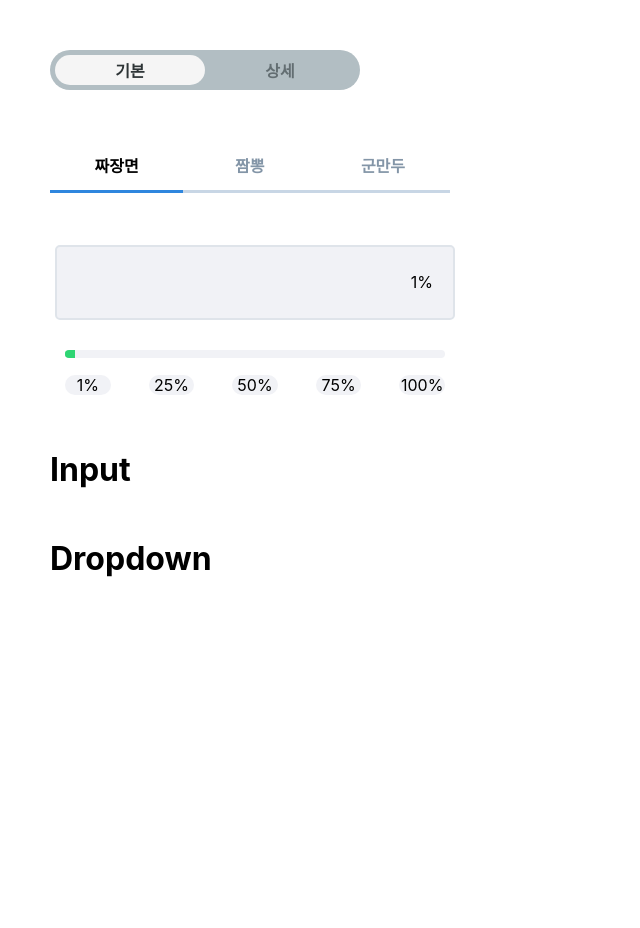
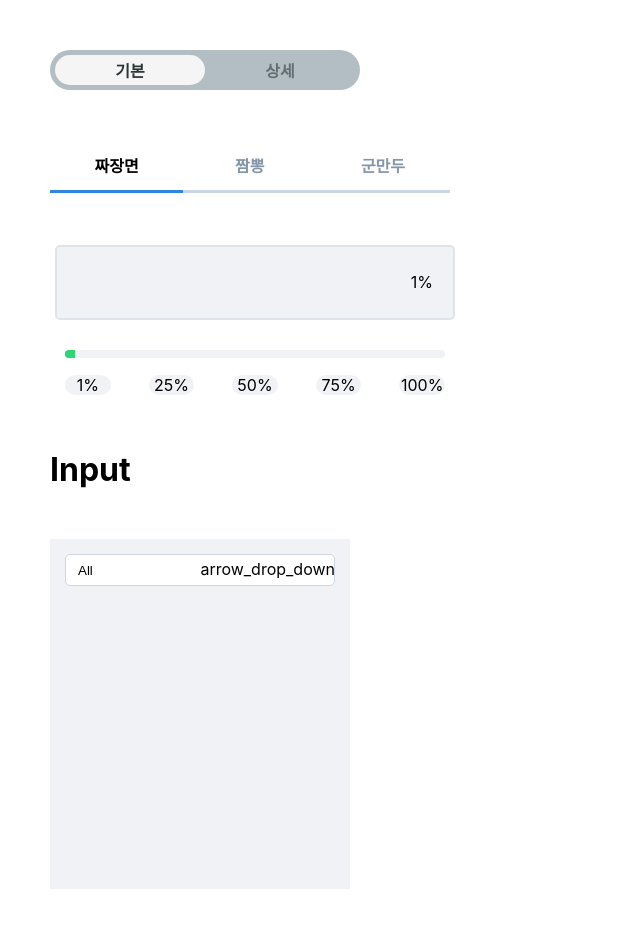
Before and after one commit to lisarnjs/wanted_pre_onboarding, a React (Create React App) app: page / in a window 1280 px wide. Shown: the top 928 px of the page, without its empty margins (0-640 px from the left). Before the commit the page ends 800 px from the top, so only its background shows below. Built offline with nearby package versions, Linux system fonts and the light colour scheme.

Commit message:
feat: Dropdown.js

```diff
--- a/src/components/Dropdown.js
+++ b/src/components/Dropdown.js
@@ -1,6 +1,137 @@
+import { useState, useEffect } from "react";
+import styled from "styled-components";
+
+const DropdownContainer = styled.div`
+  box-sizing: border-box;
+  width: 300px;
+  height: 350px;
+  padding: 15px;
+  background-color: #f1f2f6;
+`;
+const SelectContainer = styled.div`
+  position: relative;
+  width: 100%;
+  height: 10%;
+
+  input {
+    box-sizing: border-box;
+    width: 100%;
+    height: 100%;
+    padding-left: 12px;
+    border: 1px solid #ced6e0;
+    border-radius: 5px;
+  }
+
+  span {
+    position: absolute;
+    top: 5px;
+    right: 0;
+    cursor: pointer;
+  }
+`;
+const SelectList = styled.div`
+  display: ${props => props.drop ? "block" : "none"};
+  width: 100%;
+  height: 90%;
+  margin-top: 10px;
+  border: 1px solid #ced6e0;
+  border-radius: 5px;
+  background-color: whitesmoke;
+
+  ul {
+    height: 80%;
+    padding: 10px 40px;
+    border-top: 1px solid #ced6e0;
+    background-color: #fff;
+    overflow: scroll;
+    &::-webkit-scrollbar {
+     display: none;
+    }
+    li {
+      height: 40px;
+      cursor: pointer;
+    }
+  }
+`;
+const SearchDiv = styled.div`
+  position: relative;
+  display: flex;
+  height: 40px;
+
+  span {
+    position: absolute;
+    top: 10px;
+    left: 12px;
+    font-size: 20px;
+    color: #a4b0be;
+  }
+
+  input {
+    width: 100%;
+    height: 100%;
+    padding-left: 40px;
+    border: none;
+    border-radius: 5px;
+  }
+`;
+
 function Dropdown() {
+  const items = [
+    "All",
+    "KwonEunseo",
+    "kwonenseo@gmail.com",
+    "Front-end",
+    "Developer",
+    "Full-stack",
+    "KwonEunseo",
+    "kwonenseo@gmail.com",
+    "Front-end",
+    "Developer",
+    "Full-stack",
+    "KwonEunseo",
+    "kwonenseo@gmail.com",
+    "Front-end",
+    "Developer",
+    "Full-stack"
+  ];
+  const [select, setSelect] = useState(items[0]);
+  const [drop, setDrop] = useState(false);
+  const [search, setSearch] = useState("");
+
   return(
-    <h1>Dropdown</h1>
+    <DropdownContainer>
+      <SelectContainer>
+        <input type="text" value={select} />
+        <span onClick={() => setDrop(!drop)} class="material-symbols-outlined">arrow_drop_down</span>
+      </SelectContainer>
+
+      <SelectList  drop={drop}>
+        <SearchDiv>
+        <span class="material-symbols-outlined">search</span>
+        <input
+        onChange={(e) => setSearch(e.target.value)}
+        value={search}
+        type="text"
+        placeholder="Search"
+        />
+        </SearchDiv>
+        <ul>
+        {items.filter((x) => {
+          if(search===""){
+            return x;
+          } else if (x.toLowerCase().includes(search.toLowerCase())) {
+            return x;
+          }
+        }).map(item => {
+          return (
+            <li onClick={() => setSelect(item)}>{item}</li>
+          )
+        })}
+        </ul>
+      </SelectList>
+
+
+    </DropdownContainer>
   );
 }
 export default Dropdown;
```
